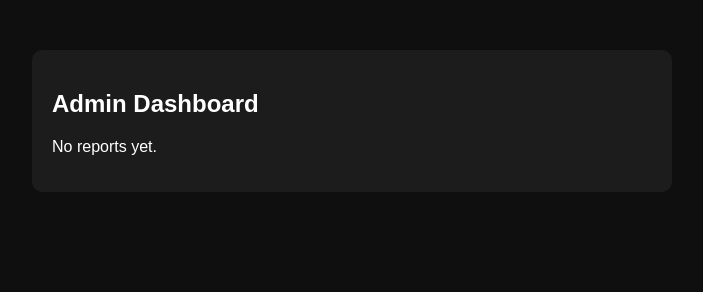
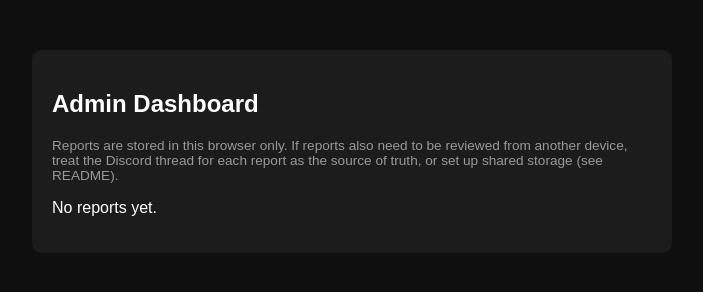
Before and after one commit to F4ulty12/annoynomousreports, a plain HTML site: page dashboard.html in a window 1280 px wide. Shown: the whole page, without its empty margins (288-991 px from the left). Drawn offline with Linux system fonts and the light colour scheme.

Commit message:
Update dashboard.html

```diff
--- a/dashboard.html
+++ b/dashboard.html
@@ -1,4 +1,3 @@
-
 <!DOCTYPE html>
 <html>
 <head>
@@ -8,6 +7,11 @@
 <body>
 <div class="container">
 <h2>Admin Dashboard</h2>
+<p style="font-size:0.85em; color:#999;">
+  Reports are stored in this browser only. If reports also need to be reviewed
+  from another device, treat the Discord thread for each report as the source
+  of truth, or set up shared storage (see README).
+</p>
 <div id="reports"></div>
 <script src="dashboard.js"></script>
 </div>
```
